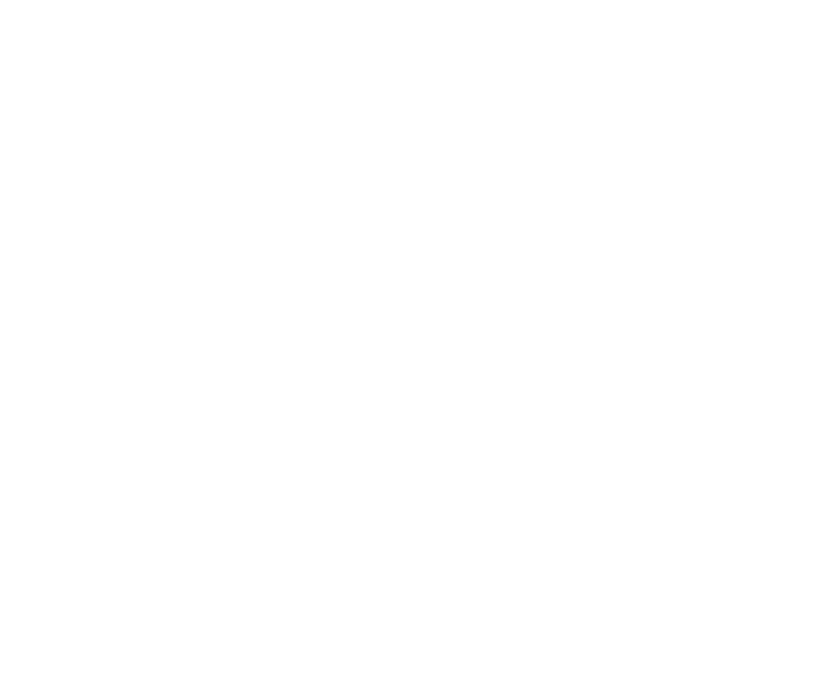
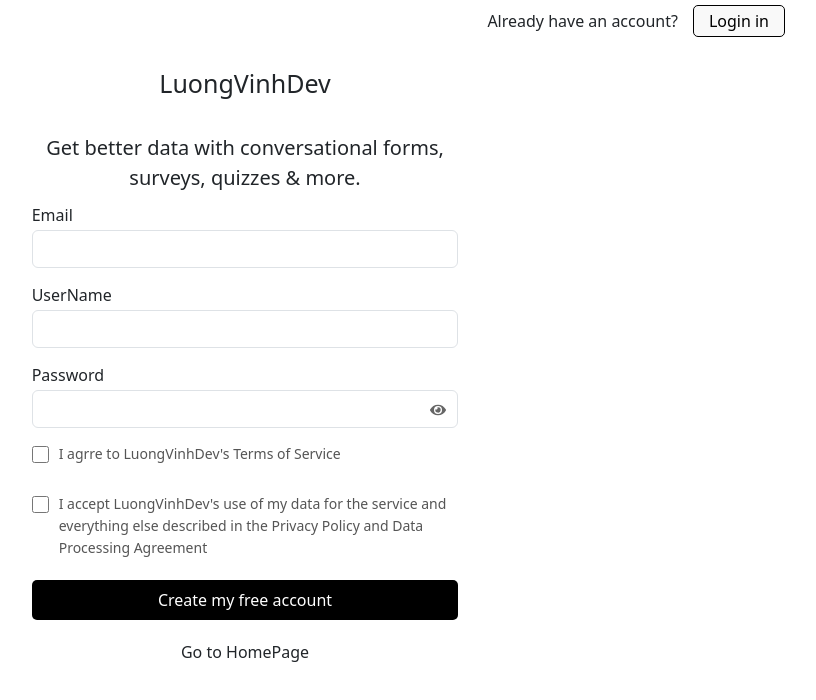
Before and after one commit to LuongVinh04/React-Ultimate, a React (Create React App) app: page /register in a window 1280 px wide. Before the commit this address had no page. Shown: the top 700 px of the page, without its empty margins (395-1211 px from the left). Built offline with nearby package versions, Linux system fonts and the light colour scheme.

Commit message:
Register User

```diff
--- a/src/Layout.js
+++ b/src/Layout.js
@@ -8,6 +8,7 @@
 import Login from "./component/Auth/Login";
 import { ToastContainer, toast } from "react-toastify";
 import "react-toastify/dist/ReactToastify.css";
+import Register from "./component/Auth/Register";
 const Layout = (props) => {
   return (
     <>
@@ -22,6 +23,7 @@
           <Route path="manage-user" element={<ManageUser />}></Route>
         </Route>
         <Route path="/login" element={<Login />}></Route>
+        <Route path="/register" element={<Register />}></Route>
       </Routes>
       <ToastContainer
         position="top-right"
--- a/src/component/Admin/Admin.js
+++ b/src/component/Admin/Admin.js
@@ -3,8 +3,7 @@
 import { FaBars } from "react-icons/fa";
 import { useState } from "react";
 import { Outlet } from "react-router-dom";
-import { ToastContainer, toast } from "react-toastify";
-import "react-toastify/dist/ReactToastify.css";
+
 const Admin = (props) => {
   const [collapsed, setCollapsed] = useState(false);
   return (
@@ -20,17 +19,6 @@
           <Outlet></Outlet>
         </div>
       </div>
-      <ToastContainer
-        position="top-right"
-        autoClose={5000}
-        hideProgressBar={false}
-        newestOnTop={false}
-        closeOnClick={false}
-        rtl={false}
-        pauseOnFocusLoss
-        draggable
-        pauseOnHover
-      />
     </div>
   );
 };
--- a/src/component/Admin/Content/ModalCreateUser.js
+++ b/src/component/Admin/Content/ModalCreateUser.js
@@ -53,12 +53,12 @@
   const handleSubmitCreateUser = async () => {
     //validate
 
-    // const isValidEmail = validateEmail(email);
+    const isValidEmail = validateEmail(email);
 
-    // // if (!isValidEmail) {
-    // //   toast.error("Invalid email");
-    // //   return;
-    // // }
+    if (!isValidEmail) {
+      toast.error("Invalid email");
+      return;
+    }
 
     if (!password) {
       toast.error("Invalid password");
--- a/src/component/Auth/Login.js
+++ b/src/component/Auth/Login.js
@@ -6,18 +6,35 @@
 const Login = (props) => {
   const [email, setEmail] = useState("");
   const [password, setPassword] = useState("");
+
   const navigate = useNavigate();
-
+  const validateEmail = (email) => {
+    return String(email)
+      .toLowerCase()
+      .match(
+        /^(([^<>()[\]\\.,;:\s@"]+(\.[^<>()[\]\\.,;:\s@"]+)*)|.(".+"))@((\[[0-9]{1,3}\.[0-9]{1,3}\.[0-9]{1,3}\.[0-9]{1,3}\])|(([a-zA-Z\-0-9]+\.)+[a-zA-Z]{2,}))$/,
+      );
+  };
   const handleLogin = async () => {
     //validate
+    const isValidEmail = validateEmail(email);
 
+    if (!isValidEmail) {
+      toast.error("Invalid email");
+      return;
+    }
+
+    if (!password) {
+      toast.error("Invalid password");
+      return;
+    }
     //submit apis
 
     let data = await postLogin(email, password);
     console.log("Check data", data);
     if (data && data.EC === 0) {
       toast.success(data.EM);
-      navigate("/ ");
+      navigate("/");
     }
 
     if (data && +data.EC !== 0) {
@@ -28,7 +45,7 @@
     <div className="login-container">
       <div className="header">
         <span>Don't have an account yet?</span>
-        <button>Sign Up</button>
+        <button onClick={() => navigate("/register")}>Sign Up</button>
       </div>
       <div className="title col-4 mx-auto">LuongVinhDev</div>
       <div className="welcome col-4 mx-auto">Hello, who is this?</div>
--- /dev/null
+++ b/src/component/Auth/Register.js
@@ -0,0 +1,143 @@
+import { useState } from "react";
+import "./Register.scss";
+import { useNavigate } from "react-router-dom";
+import { postRegister } from "../../services/apiServices";
+import { toast } from "react-toastify";
+import { FaEye, FaEyeSlash } from "react-icons/fa";
+const Register = (props) => {
+  const [email, setEmail] = useState("");
+  const [password, setPassword] = useState("");
+  const [username, setUserName] = useState("");
+  const [agreed, setAgreed] = useState(false);
+  const [agreedDataProcessing, setAgreedDataProcessing] = useState(false);
+  const [showPassword, setShowPassword] = useState(false);
+  const navigate = useNavigate();
+  const togglePasswordVisibility = () => {
+    setShowPassword((preShowPassword) => !preShowPassword);
+  };
+  const validateEmail = (email) => {
+    return String(email)
+      .toLowerCase()
+      .match(
+        /^(([^<>()[\]\\.,;:\s@"]+(\.[^<>()[\]\\.,;:\s@"]+)*)|.(".+"))@((\[[0-9]{1,3}\.[0-9]{1,3}\.[0-9]{1,3}\.[0-9]{1,3}\])|(([a-zA-Z\-0-9]+\.)+[a-zA-Z]{2,}))$/,
+      );
+  };
+  const handleRegister = async () => {
+    //validate
+    const isValidEmail = validateEmail(email);
+
+    if (!isValidEmail) {
+      toast.error("Invalid email");
+      return;
+    }
+
+    if (!password) {
+      toast.error("Invalid password");
+      return;
+    }
+    //submit apis
+    let data = await postRegister(email, username, password);
+    if (data && data.EC === 0) {
+      toast.success(data.EM);
+      navigate("/login");
+    }
+
+    if (data && +data.EC !== 0) {
+      toast.error(data.EM);
+    }
+  };
+
+  return (
+    <div className="login-container">
+      <div className="header">
+        <span>Already have an account?</span>
+        <button onClick={() => navigate("/login")}>Login in</button>
+      </div>
+      <div className="title col-4 mx-auto">LuongVinhDev</div>
+      <div className="welcome col-4 mx-auto">
+        Get better data with conversational forms, surveys, quizzes & more.
+      </div>
+      <div className="content-form col-4 mx-auto">
+        <div className="form-group">
+          <label>Email</label>
+          <input
+            type={"email"}
+            className="form-control"
+            value={email}
+            onChange={(event) => setEmail(event.target.value)}
+          ></input>
+        </div>
+        <div className="form-group">
+          <label>UserName</label>
+          <input
+            type={"username"}
+            className="form-control"
+            value={username}
+            onChange={(event) => setUserName(event.target.value)}
+          ></input>
+        </div>
+        <div className="form-group">
+          <label>Password</label>
+          <div className="password-wrapper">
+            <input
+              id="password-filed"
+              type={showPassword ? "text" : "password"}
+              className="form-control"
+              value={password}
+              onChange={(event) => setPassword(event.target.value)}
+            />
+            <button
+              type="button"
+              className="password-toggle"
+              onClick={togglePasswordVisibility}
+              aria-label={showPassword ? "Hide password" : "Show password"}
+            >
+              {showPassword ? <FaEyeSlash /> : <FaEye />}
+            </button>
+          </div>
+        </div>
+        <label className="privacy-checkbox">
+          <input
+            type="checkbox"
+            checked={agreed}
+            onChange={(e) => setAgreed(e.target.checked)}
+          />
+          <span className="privacy-text">
+            {" "}
+            I agrre to LuongVinhDev's Terms of Service
+          </span>
+        </label>
+        <label className="privacy-checkbox">
+          <input
+            type="checkbox"
+            checked={agreedDataProcessing}
+            onChange={(e) => setAgreedDataProcessing(e.target.checked)}
+          />
+          <span className="privacy-text">
+            {" "}
+            I accept LuongVinhDev's use of my data for the service and
+            everything else described in the Privacy Policy and Data Processing
+            Agreement
+          </span>
+        </label>
+        <div>
+          <button className="btn-submit" onClick={() => handleRegister()}>
+            Create my free account
+          </button>
+        </div>
+        <div className="text-center">
+          <span
+            className="back"
+            onClick={() => {
+              navigate("/login");
+            }}
+          >
+            Go to HomePage
+          </span>
+        </div>
+      </div>
+    </div>
+  );
+};
+
+export default Register;
--- /dev/null
+++ b/src/component/Auth/Register.scss
@@ -0,0 +1,107 @@
+.login-container {
+    .header{
+        height: 45px;
+        text-align: right;
+        padding: 5px 100px 0 100px;
+
+        button {
+            border: 1px solid;
+            padding: 3px 15px;
+            margin-left: 15px;
+            border-radius: 5px;
+            background: #f9f9f9;
+
+            &:hover {
+                background-color: white;
+            }
+        }
+    }
+
+    .title {
+        font-size: 25px;
+        padding: 20px 0;
+        text-align: center;
+    }
+
+    .welcome {
+        font-size: 20px;
+        padding: 10px 0;
+        text-align: center;
+    }
+
+    .content-form {
+
+        input {
+            margin-bottom: 15px ;
+            margin-top: 3px;
+
+        }
+        button {
+            width: 100%;
+            height: 40px;
+            border: none;
+            border-radius: 5px;
+            margin: 20px 0;
+            color: white;
+            background-color: black;
+        }
+
+        .back {
+            cursor: pointer;
+        }
+    }
+.privacy-checkbox {
+  display: flex;
+  align-items: flex-start;
+  gap: 10px;
+  cursor: pointer;
+  font-size: 14px;
+  line-height: 1.6;
+  color: #555;
+  user-select: none;
+  margin-top: 15px;
+}
+
+.privacy-checkbox input {
+  width: 17px;
+  height: 17px;
+  margin-top: 3px;
+  flex-shrink: 0;
+  cursor: pointer;
+  accent-color: #1677ff;
+}
+
+.privacy-text {
+  flex: 1;
+}
+
+.privacy-checkbox:hover .privacy-text {
+  color: #333;
+}
+.password-wrapper {
+  position: relative;
+
+  .form-control {
+    padding-right: 45px;
+  }
+
+  .password-toggle {
+    position: absolute;
+    top: 50%;
+    right: 12px;
+    transform: translateY(-50%);
+    width: auto;
+    height: auto;
+    margin: 0;
+    padding: 0;
+    border: none;
+    color: #666;
+    background: transparent;
+  }
+
+  .password-toggle:hover {
+    color: #000;
+    background: transparent;
+  }
+}
+}
--- a/src/component/Header/Header.js
+++ b/src/component/Header/Header.js
@@ -9,6 +9,9 @@
 
   const handleLogin = () => {
     navigate("/login");
+  };
+  const handleRegister = () => {
+    navigate("/register");
   };
   return (
     <Navbar expand="lg" className="bg-body-tertiary">
@@ -37,7 +40,9 @@
             <nutton className="btn-login" onClick={() => handleLogin()}>
               Log in
             </nutton>
-            <nutton className="btn-signup">Sign up</nutton>
+            <nutton className="btn-signup" onClick={() => handleRegister()}>
+              Sign up
+            </nutton>
             {/* <NavDropdown title="Settings" id="basic-nav-dropdown">
               <NavDropdown.Item>Log in</NavDropdown.Item>
               <NavDropdown.Item>Log out</NavDropdown.Item>
--- a/src/services/apiServices.js
+++ b/src/services/apiServices.js
@@ -36,6 +36,14 @@
     password: userPassword,
   });
 };
+
+const postRegister = (email, username, password) => {
+  return axios.post(`api/v1/register`, {
+    email,
+    username,
+    password,
+  });
+};
 export {
   postCreateNewUser,
   getAllUsers,
@@ -43,4 +51,5 @@
   deleteUser,
   getUserWithPaginate,
   postLogin,
+  postRegister,
 };
```
